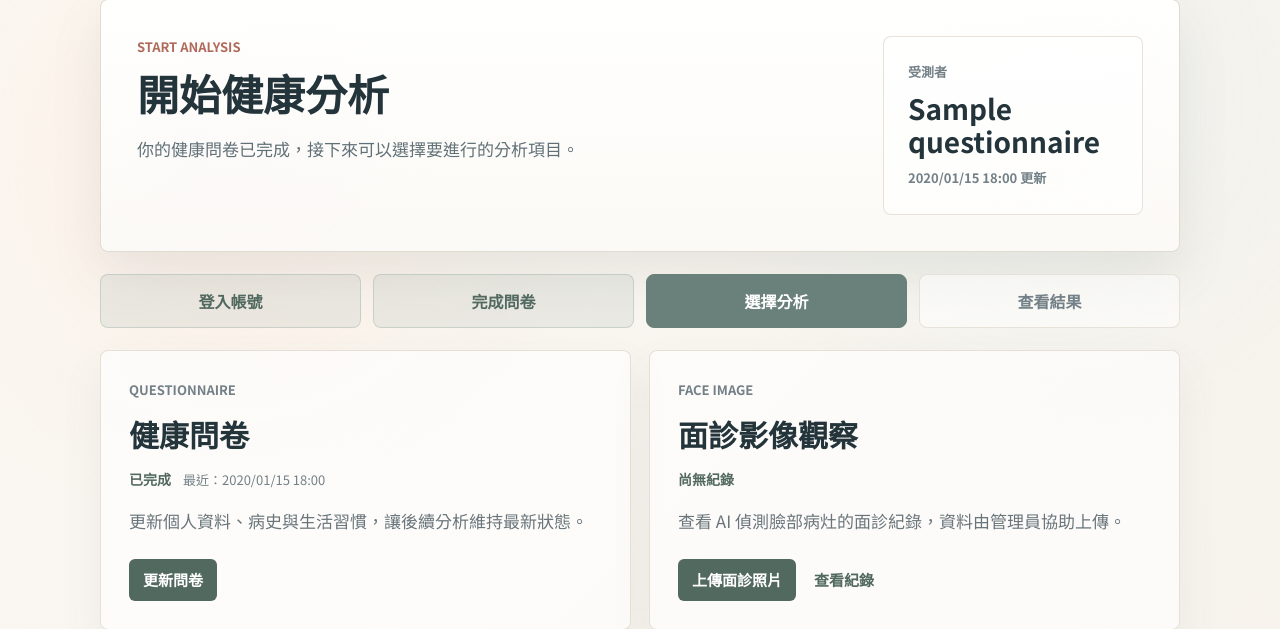
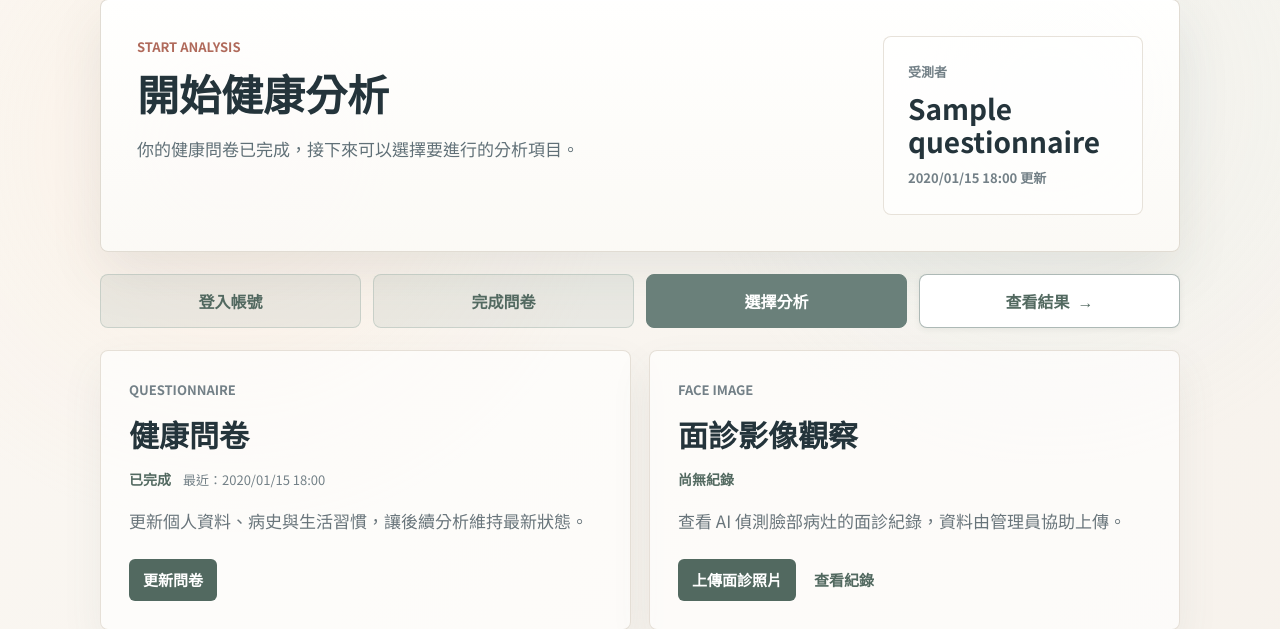
Before and after one commit to Mingri31264445/health-analysis-system, a Django app: page /start/ in a window 1280 px wide. Shown: the part 191-820 px from the top of the page. Run offline with Django 5.2, Linux system fonts and the light colour scheme; a user stored in the database is signed in; tables that the repository leaves empty hold one stand-in row (values such as "Sample post"); data that the repository does not hold is empty.

Commit message:
feat(analysis): 流程列查看結果改為可點擊連結

```diff
--- a/core/templates/core/analysis_start.html
+++ b/core/templates/core/analysis_start.html
@@ -39,7 +39,7 @@
                 <div class="flow-chip is-done">登入帳號</div>
                 <div class="flow-chip is-done">完成問卷</div>
                 <div class="flow-chip is-current">選擇分析</div>
-                <div class="flow-chip">查看結果</div>
+                <a href="{{ result_url }}" class="flow-chip flow-chip-link">查看結果</a>
             </div>
 
             <div class="analysis-module-grid">
--- a/static/css/partials/_workflow.css
+++ b/static/css/partials/_workflow.css
@@ -161,3 +161,32 @@
   justify-content: center;
   margin-top: 32px;
 }
+
+/* 流程列的「查看結果」可以直接點，前往綜合分析結果 */
+a.flow-chip-link {
+  text-decoration: none;
+  cursor: pointer;
+  color: #526960;
+  background: #fff;
+  border-color: rgba(106, 128, 122, 0.55);
+  box-shadow: 0 2px 6px rgba(67, 82, 73, 0.08);
+  transition: background-color 0.18s ease, color 0.18s ease, box-shadow 0.18s ease, transform 0.18s ease;
+}
+
+a.flow-chip-link::after {
+  content: "\2192";
+  margin-left: 8px;
+}
+
+a.flow-chip-link:hover,
+a.flow-chip-link:focus-visible {
+  color: #fff;
+  background: #6a807a;
+  box-shadow: 0 5px 14px rgba(67, 82, 73, 0.18);
+  transform: translateY(-1px);
+}
+
+a.flow-chip-link:focus-visible {
+  outline: 3px solid rgba(106, 128, 122, 0.35);
+  outline-offset: 2px;
+}
--- a/static/css/style.css
+++ b/static/css/style.css
@@ -9,4 +9,4 @@
 @import url("./partials/_responsive.css?v=74");
 @import url("./partials/_buttons.css?v=74");
 @import url("./partials/_polish.css?v=74");
-@import url("./partials/_workflow.css?v=5");
+@import url("./partials/_workflow.css?v=6");
```
